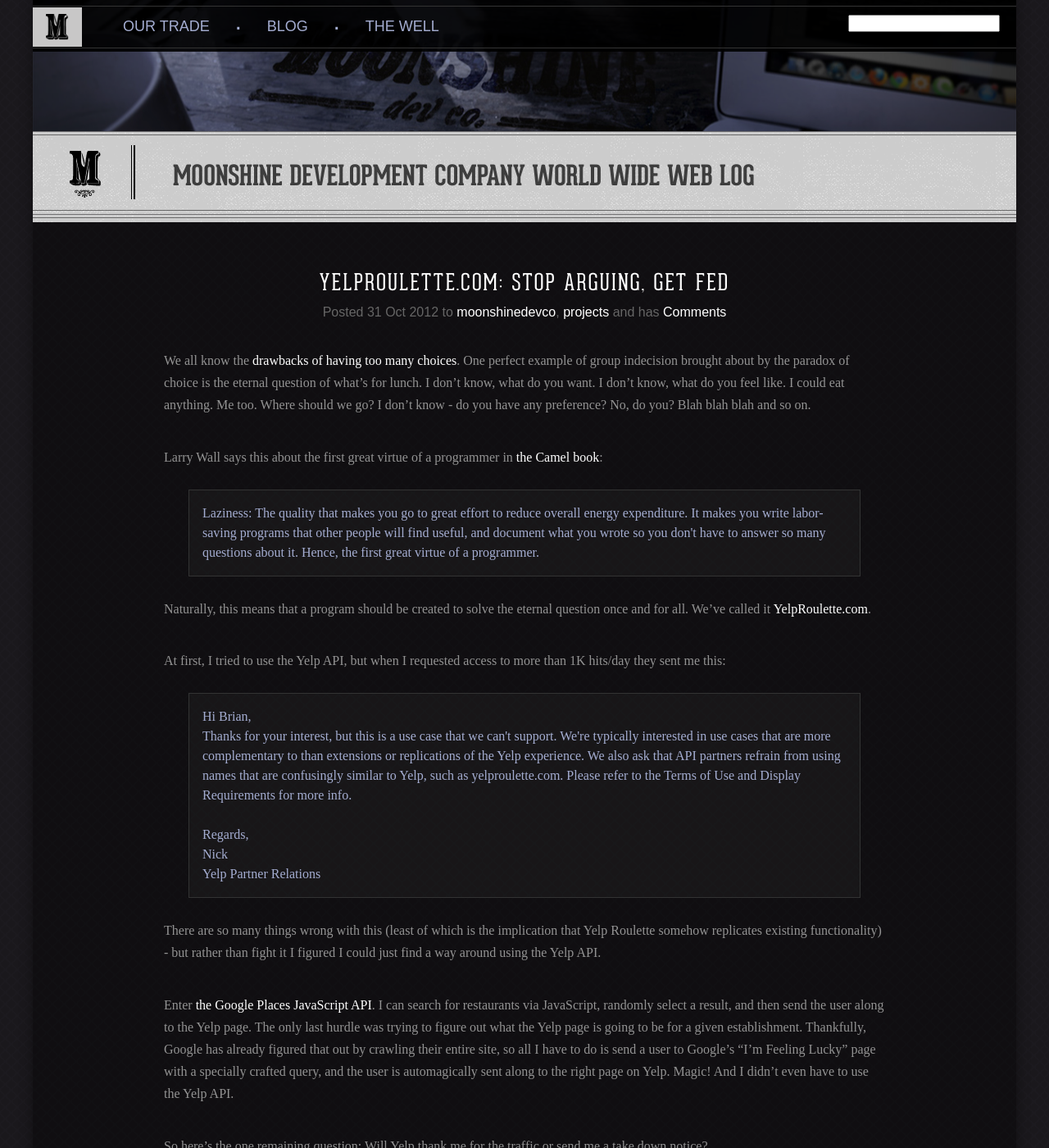
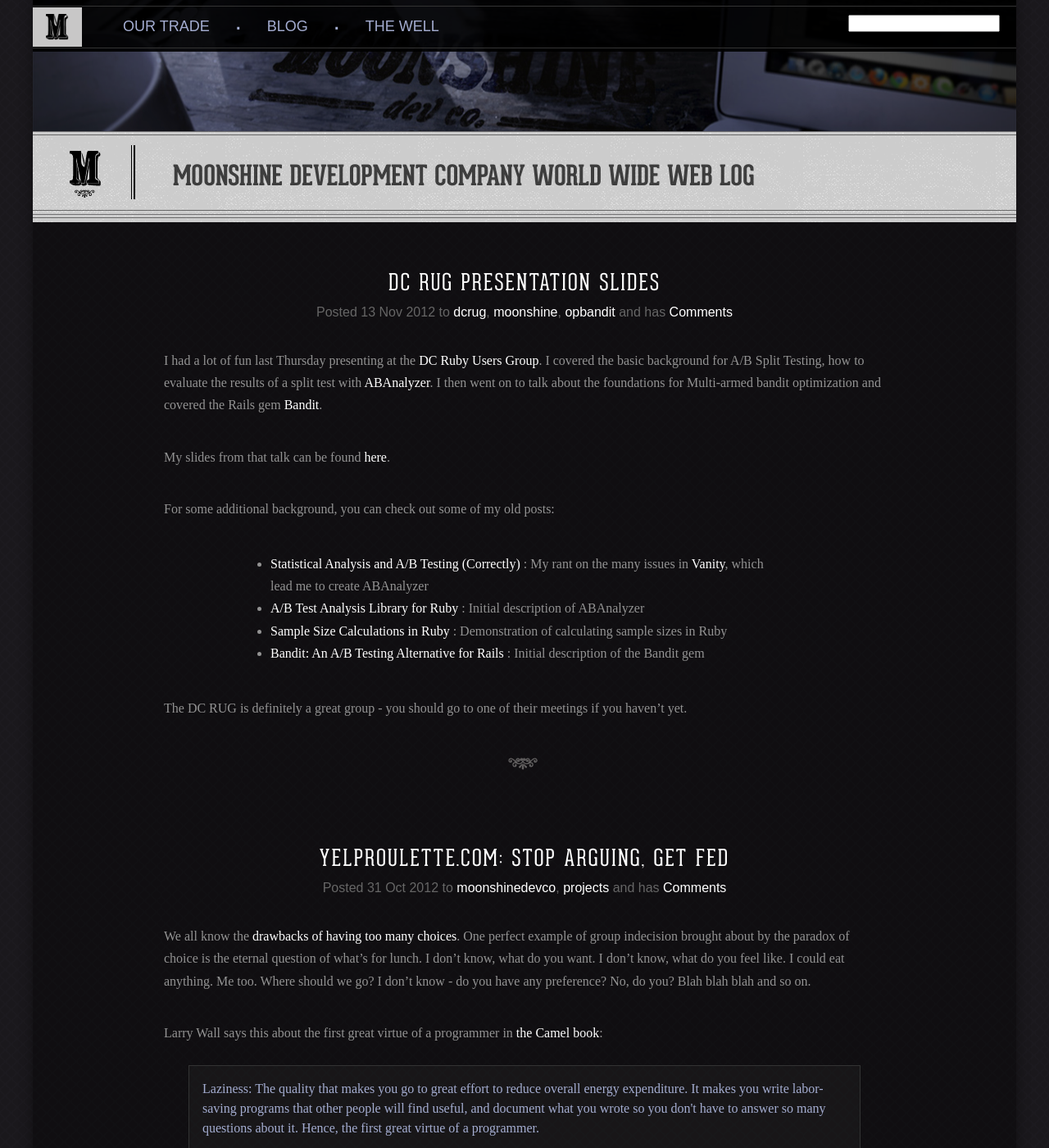
Before and after one commit to moonshinedevco/moonshinedevco.github.com, a Jekyll site: the page built from blog/index.markdown, in a window 1280 px wide and 1400 px high. Shown: the whole window at 82% size. Built offline with Jekyll 4.4.1, drawn with Linux system fonts in a browser that asks for light colours; nearby versions of some CDN libraries; some web fonts are replaced; comment, search, counter and statistics services are not loaded.

Commit message:
added post for DC RUG presentation

```diff
--- /dev/null
+++ b/_posts/2012-11-13-dc-rug-presentation-slides.markdown
@@ -0,0 +1,18 @@
+---
+layout: post
+title: "DC RUG Presentation Slides"
+date: 2012-11-13 19:21
+categories: [dcrug, moonshine, opbandit]
+---
+I had a lot of fun last Thursday presenting at the [DC Ruby Users Group](http://www.meetup.com/dcruby/).  I covered the basic background for A/B Split Testing, how to evaluate the results of a split test with [ABAnalyzer](https://github.com/livingsocial/abanalyzer).  I then went on to talk about the foundations for Multi-armed bandit optimization and covered the Rails gem [Bandit](https://github.com/bmuller/bandit).
+
+My slides from that talk can be found [here](/files/dcrug_presentation.pdf).
+
+For some additional background, you can check out some of my old posts:
+
+ * [Statistical Analysis and A/B Testing (Correctly)](http://findingscience.com/vanity/statistics/testing/2011/03/17/statistical-analysis-and-a-b-testing-correctly.html) : My rant on the many issues in [Vanity](https://github.com/assaf/vanity), which lead me to create ABAnalyzer
+ * [A/B Test Analysis Library for Ruby](http://findingscience.com/ruby/statistics/testing/2010/12/19/a-b-test-analysis-library-for-ruby.html) : Initial description of ABAnalyzer
+ * [Sample Size Calculations in Ruby](http://findingscience.com/statistics/ruby/2012/08/17/sample-size-calculations-in-ruby.html) : Demonstration of calculating sample sizes in Ruby
+ * [Bandit: An A/B Testing Alternative for Rails](http://findingscience.com/rails/vanity/statistics/testing/2011/11/12/bandit:-a-b-testing-alternative-for-rails.html) : Initial description of the Bandit gem
+
+The DC RUG is definitely a great group - you should go to one of their meetings if you haven't yet.
--- a/stylesheets/site.css
+++ b/stylesheets/site.css
@@ -483,7 +483,7 @@ h2 {
     left: 50%;
     margin-left: -8px; }
 
-p {
+p, ul {
   font-family: 'Arbutus Slab', serif;
   font-size: 18px;
   color: #939393;
@@ -537,6 +537,8 @@ body[data-template="moon-blog"] #tagline {
 body[data-template="moon-blog"] h2 a, body[data-template="moon-blog"] div.post a {
   text-decoration: none !important;
   color: white !important; }
+body[data-template="moon-blog"] div.post a:hover {
+  text-decoration: underline !important; }
 body[data-template="moon-blog"] h2 a {
   color: #A4ADD1 !important; }
 body[data-template="moon-blog"] .date {
@@ -545,7 +547,7 @@ body[data-template="moon-blog"] .date {
   padding-bottom: 10px; }
 body[data-template="moon-blog"] .post {
   padding: 0px 150px 70px 150px !important; }
-body[data-template="moon-blog"] .post > p {
+body[data-template="moon-blog"] .post > p, body[data-template="moon-blog"] .post > ul {
   font-size: 16px; }
 body[data-template="moon-blog"] blockquote {
   color: #A4ADD1 !important;
```
Also changed, not shown: 1 other file.
